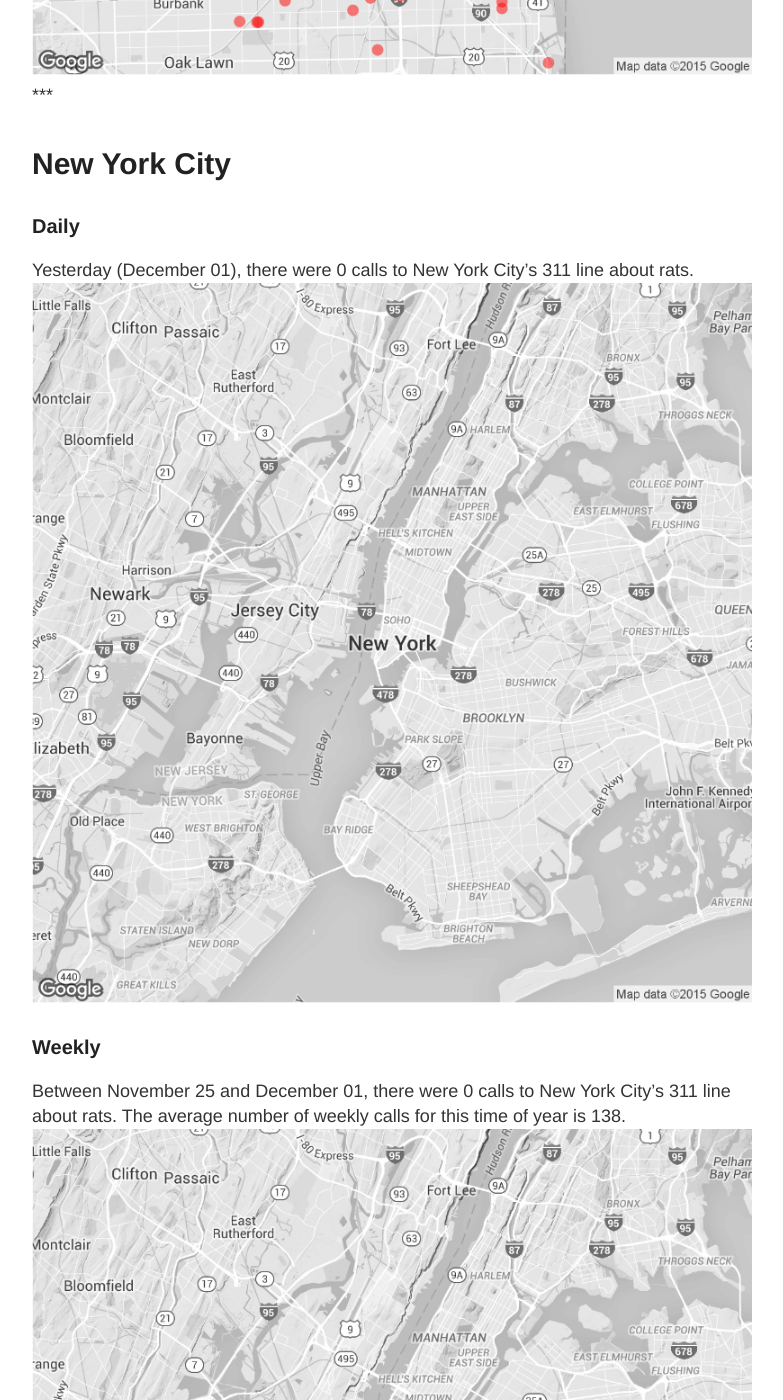
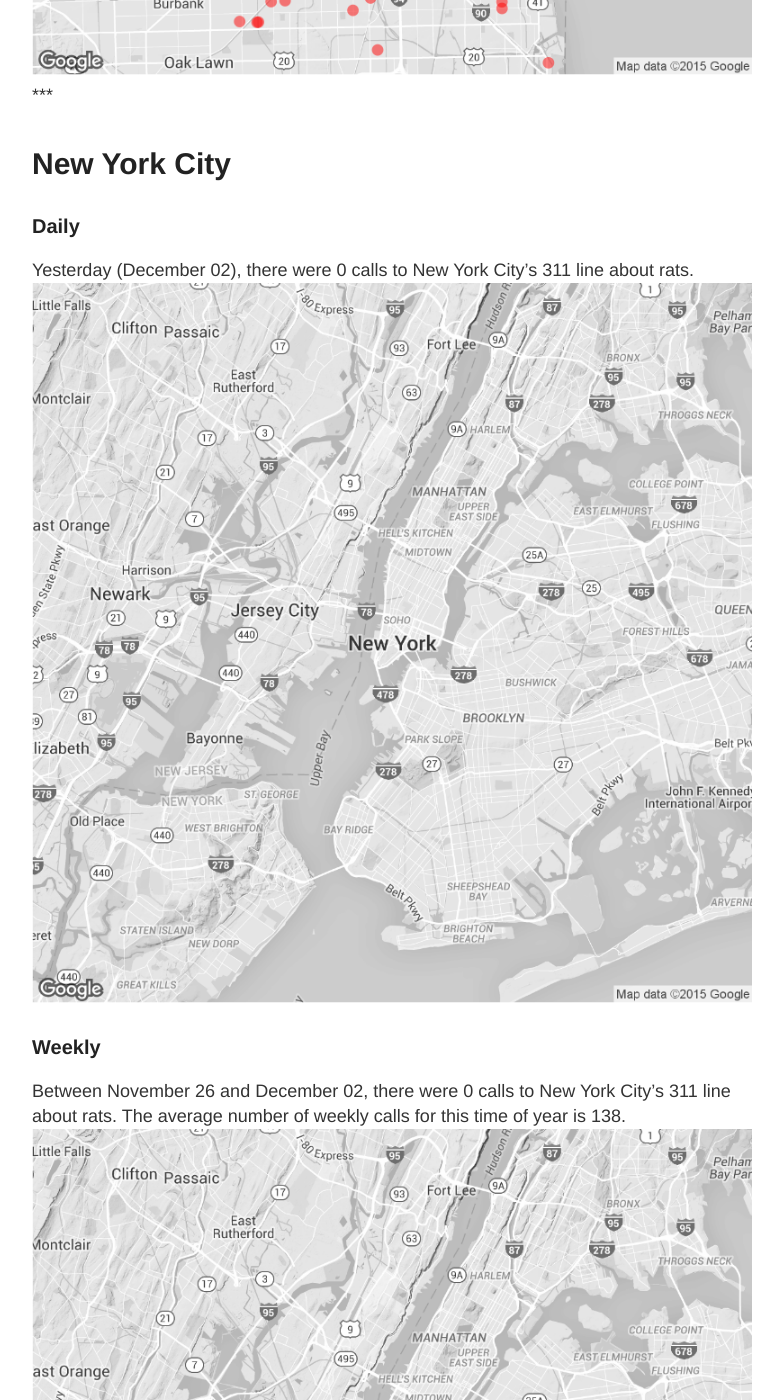
Before and after one commit to DanielHadley/ratmaps, a Jekyll site: the page built from daily.md, in a window 1280 px wide and 1400 px high, scrolled down 1986 px. Shown: the whole window, without its empty margins (248-1031 px from the left). Built offline with Jekyll 4.4.1, drawn with Linux system fonts in a browser that asks for light colours; comment, search, counter and statistics services are not loaded; some of the changed text lies outside the part shown.

Commit message:
Daily Maps

```diff
--- a/daily.md
+++ b/daily.md
@@ -15,22 +15,22 @@
 
 ### Daily
 
-Yesterday (December 01), there were 87 calls to Chicago's 311 line about rats.
+Yesterday (December 02), there were 69 calls to Chicago's 311 line about rats.
 ![Chicago rat calls to 311 weekly map]({{ site.cityimages }}/daily/Chicago_Rat_Map_Daily.png)
 
 ### Weekly
-Between November 25 and December 01, there were 400 calls to Chicago's 311 line about rats. The average number of weekly calls for this time of year is 410.
+Between November 26 and December 02, there were 395 calls to Chicago's 311 line about rats. The average number of weekly calls for this time of year is 410.
 ![Chicago rat calls to 311 weekly map]({{ site.cityimages }}/daily/Chicago_Rat_Map_Weekly.png)
 ***
 # New York City <a id="nyc"><a>
 
 ### Daily
 
-Yesterday (December 01), there were 0 calls to New York City's 311 line about rats.
+Yesterday (December 02), there were 0 calls to New York City's 311 line about rats.
 ![NYC rat calls to 311 weekly map]({{ site.cityimages }}/daily/NYC_Rat_Map_Daily.png)
 
 ### Weekly
-Between November 25 and December 01, there were 0 calls to New York City's 311 line about rats. The average number of weekly calls for this time of year is 138.
+Between November 26 and December 02, there were 0 calls to New York City's 311 line about rats. The average number of weekly calls for this time of year is 138.
 ![NYC rat calls to 311 weekly map]({{ site.cityimages }}/daily/NYC_Rat_Map_Weekly.png)
 
 Each red dot represents one call about a rat seen in that location. The dots are transparent, so multiple calls from one location will be seen as a solid dot. The usual caveats apply: more calls do not necessarily mean that there are more rats in that location than other parts of the city. A cluster of dots could indicate that one resident is unusually vocal about rodents in his or her neighborhood. Also, more densely populated neighborhoods tend to make more calls to 311.
```
Also changed, not shown: images/pages/daily/Chicago_Rat_Map_Daily.png, images/pages/daily/Chicago_Rat_Map_Weekly.png, images/pages/daily/NYC_Rat_Map_Daily.png, images/pages/daily/NYC_Rat_Map_Weekly.png.
